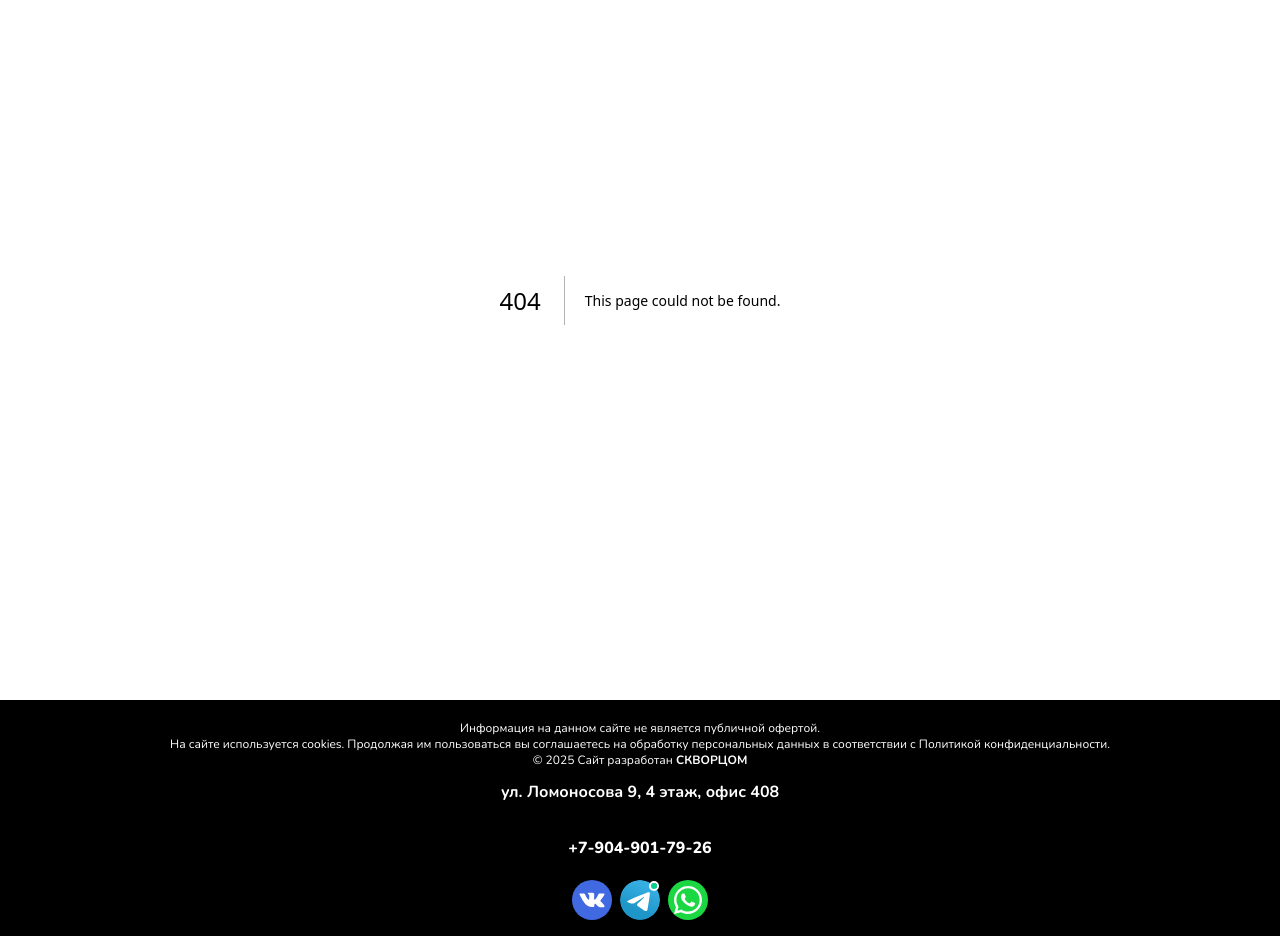
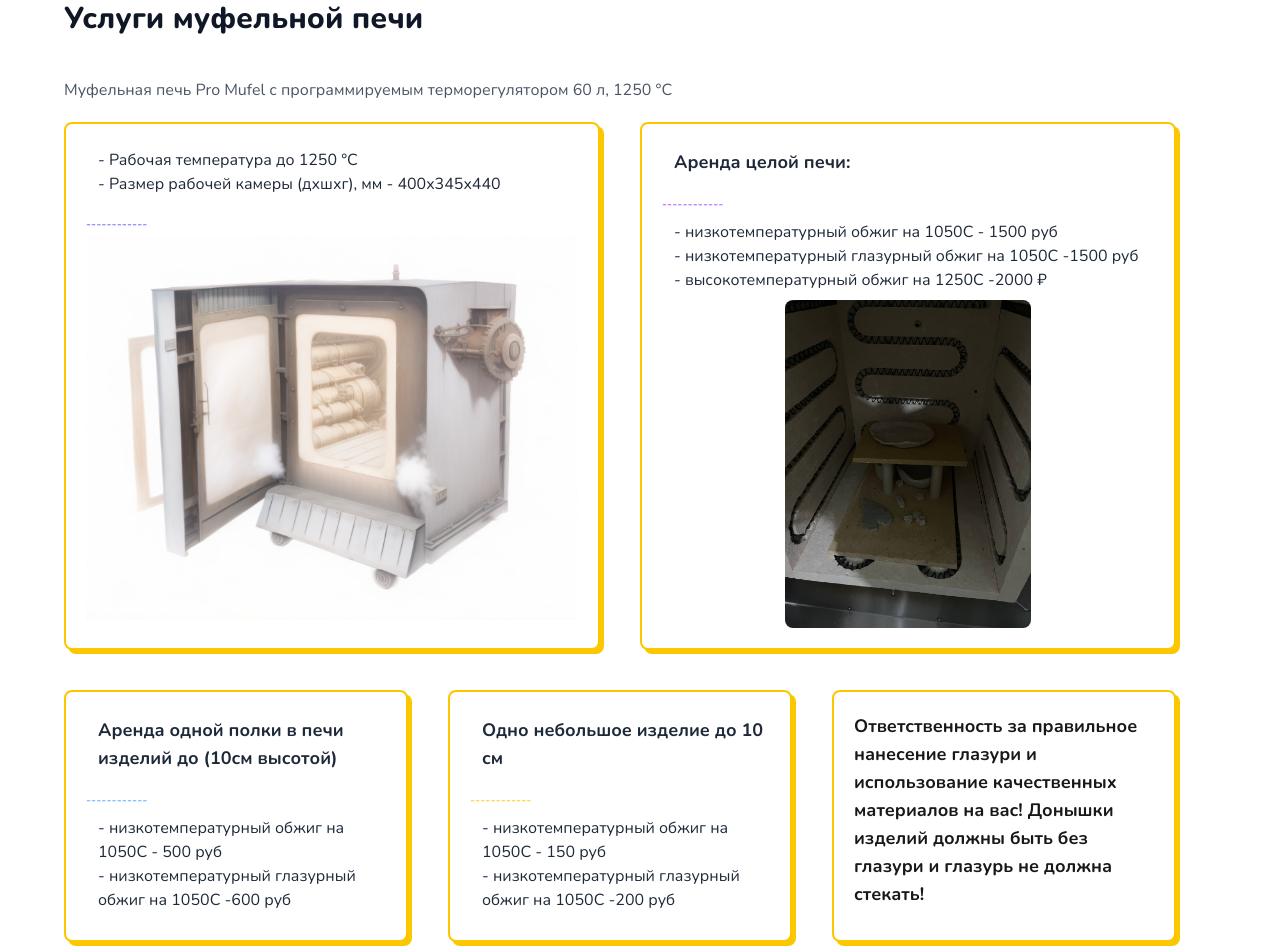
Before and after one commit to PeterSkwortsov/borsh, a Next.js app: page /oven in a window 1280 px wide. Before the commit this address had no page. Shown: the part 100-1052 px from the top of the page. Built offline with nearby package versions, Linux system fonts and the light colour scheme.

Commit message:
Муфельная печь

```diff
--- a/pages/components/Grid.jsx
+++ b/pages/components/Grid.jsx
@@ -27,7 +27,7 @@ const Grid = () => {
             />
           </figure>
           <div className="card-body">
-            <h2 className="card-title text-orange-400">
+            <h2 className="card-title text-orange-200 font-extrabold">
               Мастер-класс по живописи
             </h2>
             <p>
@@ -59,7 +59,7 @@ const Grid = () => {
             />
           </figure>
           <div className="card-body">
-            <h2 className="card-title text-orange-400">
+            <h2 className="card-title text-orange-200 font-extrabold">
               Мастер-класс по ручной лепке из глины
             </h2>
             <p>
@@ -92,7 +92,7 @@ const Grid = () => {
             />
           </figure>
           <div className="card-body">
-            <h2 className="card-title text-orange-400">
+            <h2 className="card-title text-orange-200 font-extrabold">
               Групповые занятия для разных возрастных категорий по различным
               направлениям
             </h2>
@@ -122,7 +122,7 @@ const Grid = () => {
             />
           </figure>
           <div className="card-body ">
-            <h2 className="card-title text-orange-400">
+            <h2 className="card-title text-orange-200 font-extrabold">
               Мастер-класс на гончарном круге
             </h2>
             <p>
@@ -156,7 +156,7 @@ const Grid = () => {
             />
           </figure>
           <div className="card-body">
-            <h2 className="card-title text-orange-400">
+            <h2 className="card-title text-orange-200 font-extrabold">
               Мастер-класс по выжиганию по дереву.
             </h2>
             <p>
@@ -189,7 +189,7 @@ const Grid = () => {
             />
           </figure>
           <div className="card-body">
-            <h2 className="card-title text-orange-400">
+            <h2 className="card-title text-orange-200 font-extrabold font-extrabold">
               Мастер-класс по свечеварению
             </h2>
             <p>
--- a/pages/components/HamburgerMenu.jsx
+++ b/pages/components/HamburgerMenu.jsx
@@ -77,6 +77,9 @@ const HamburgerMenu = () => {
             <li className="font-bold">
               <Link href="certificate">Подарочный сертификат</Link>
             </li>
+            <li className="font-bold">
+              <Link href="oven">Услуги муфельной печи</Link>
+            </li>
           </ul>
         </div>
       </div>
--- /dev/null
+++ b/pages/oven.jsx
@@ -0,0 +1,150 @@
+import React from 'react'
+import Image from 'next/image';
+import Link from 'next/link';
+const oven = () => {
+  return (
+    <>
+      <button className="m-5">
+        <Link
+          href={`./#group`}
+          className="btn btn-neutral bg-white text-black max-sm:text-sm"
+        >
+          <Image
+            src="/arrow1.svg"
+            width={200}
+            height={200}
+            alt="Picture of the author"
+            style={{ width: "50%" }}
+          />
+          Назад
+        </Link>
+      </button>
+
+      <div className="container relative flex flex-col justify-between h-full max-w-6xl px-10 mx-auto xl:px-0 mt-5 mb-10">
+        <h2 className="mb-5 text-3xl font-extrabold leading-tight text-gray-900">
+          Услуги муфельной печи
+        </h2>
+        <p className="mb-2 text-gray-600 mt-5 mb-5 text-md">
+          Муфельная печь Pro Mufel с программируемым терморегулятором 60 л, 1250
+          °С
+        </p>
+        <div className="w-full">
+          <div className="flex flex-col w-full mb-10 sm:flex-row">
+            <div className="w-full mb-10 sm:mb-0 sm:w-1/2">
+              <div className="relative h-full ml-0 mr-0 sm:mr-10">
+                <span className="absolute top-0 left-0 w-full h-full mt-1 ml-1 bg-yellow-400 rounded-lg"></span>
+                <div className="relative h-full p-5 bg-white border-2 border-yellow-400 rounded-lg">
+                  <div className="flex items-center -mt-1">
+                    <ul className="my-2 ml-3 text-md text-gray-800">
+                      <li>- Рабочая температура до 1250 °С</li>
+                      <li>- Размер рабочей камеры (дхшхг), мм - 400x345x440</li>
+                    </ul>
+                  </div>
+                  <p className="mt-3 mb-1 text-xs font-medium text-indigo-500 uppercase">
+                    ------------
+                  </p>
+                  <Image
+                    src="/oven.png"
+                    width={100}
+                    height={200}
+                    alt="Picture of the author"
+                    style={{ width: "100%" }}
+                  />
+                </div>
+              </div>
+            </div>
+            <div className="w-full sm:w-1/2">
+              <div className="relative h-full ml-0 md:mr-10">
+                <span className="absolute top-0 left-0 w-full h-full mt-1 ml-1 bg-yellow-400 rounded-lg"></span>
+                <div className="relative h-full p-5 bg-white border-2 border-yellow-400 rounded-lg">
+                  <div className="flex items-center -mt-1">
+                    <h3 className="my-2 ml-3 text-lg font-bold text-gray-800">
+                      Аренда целой печи:
+                    </h3>
+                  </div>
+                  <p className="mt-3 mb-1 text-xs font-medium text-purple-500 uppercase">
+                    ------------
+                  </p>
+                  <ul className="my-2 ml-3 text-md text-gray-800">
+                    <li>- низкотемпературный обжиг на 1050С - 1500 руб</li>
+                    <li>
+                      - низкотемпературный глазурный обжиг на 1050С -1500 руб
+                    </li>
+                    <li>- высокотемпературный обжиг на 1250С -2000 ₽</li>
+                  </ul>
+                  <Image
+                    src="/oven2.jpg"
+                    width={100}
+                    height={200}
+                    alt="Picture of the author"
+                    style={{ width: "50%" }}
+                    className="m-auto rounded-lg"
+                  />
+                </div>
+              </div>
+            </div>
+          </div>
+          <div className="flex flex-col w-full mb-5 sm:flex-row">
+            <div className="w-full mb-10 sm:mb-0 sm:w-1/2">
+              <div className="relative h-full ml-0 mr-0 sm:mr-10">
+                <span className="absolute top-0 left-0 w-full h-full mt-1 ml-1 bg-yellow-400 rounded-lg"></span>
+                <div className="relative h-full p-5 bg-white border-2 border-yellow-400 rounded-lg">
+                  <div className="flex items-center -mt-1">
+                    <h3 className="my-2 ml-3 text-lg font-bold text-gray-800">
+                      Аренда одной полки в печи изделий до (10см высотой)
+                    </h3>
+                  </div>
+                  <p className="mt-3 mb-1 text-xs font-medium text-blue-400 uppercase">
+                    ------------
+                  </p>
+
+                  <ul className="my-2 ml-3 text-md text-gray-800">
+                    <li>- низкотемпературный обжиг на 1050С - 500 руб</li>
+                    <li>
+                      - низкотемпературный глазурный обжиг на 1050С -600 руб
+                    </li>
+                  </ul>
+                </div>
+              </div>
+            </div>
+            <div className="w-full mb-10 sm:mb-0 sm:w-1/2">
+              <div className="relative h-full ml-0 mr-0 sm:mr-10">
+                <span className="absolute top-0 left-0 w-full h-full mt-1 ml-1 bg-yellow-400 rounded-lg"></span>
+                <div className="relative h-full p-5 bg-white border-2 border-yellow-400 rounded-lg">
+                  <div className="flex items-center -mt-1">
+                    <h3 className="my-2 ml-3 text-lg font-bold text-gray-800">
+                      Одно небольшое изделие до 10 см
+                    </h3>
+                  </div>
+                  <p className="mt-3 mb-1 text-xs font-medium text-yellow-400 uppercase">
+                    ------------
+                  </p>
+                  <ul className="my-2 ml-3 text-md text-gray-800">
+                    <li>- низкотемпературный обжиг на 1050С - 150 руб</li>
+                    <li>
+                      - низкотемпературный глазурный обжиг на 1050С -200 руб
+                    </li>
+                  </ul>
+                </div>
+              </div>
+            </div>
+            <div className="w-full sm:w-1/2">
+              <div className="relative h-full ml-0 md:mr-10">
+                <span className="absolute top-0 left-0 w-full h-full mt-1 ml-1 bg-yellow-400 rounded-lg"></span>
+                <div className="relative h-full p-5 bg-white border-2 border-yellow-400 rounded-lg">
+                  <span className="text-lg font-bold">
+                    Ответственность за правильное нанесение глазури и
+                    использование качественных материалов на вас! Донышки
+                    изделий должны быть без глазури и глазурь не должна стекать!
+                  </span>
+                </div>
+              </div>
+            </div>
+          </div>
+        </div>
+      </div>
+    </>
+  );
+}
+
+export default oven
```
Also changed, not shown: public/oven.png (added), public/oven2.jpg (added).
